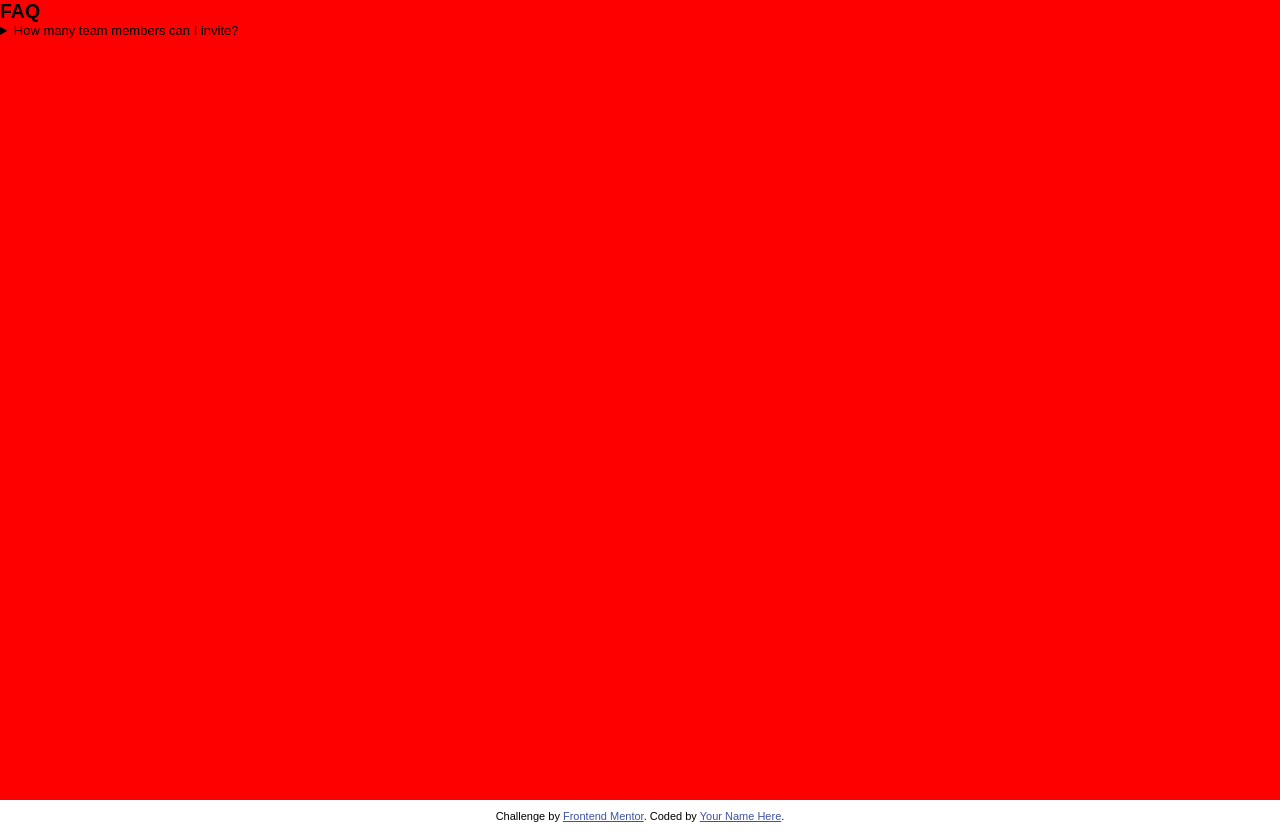
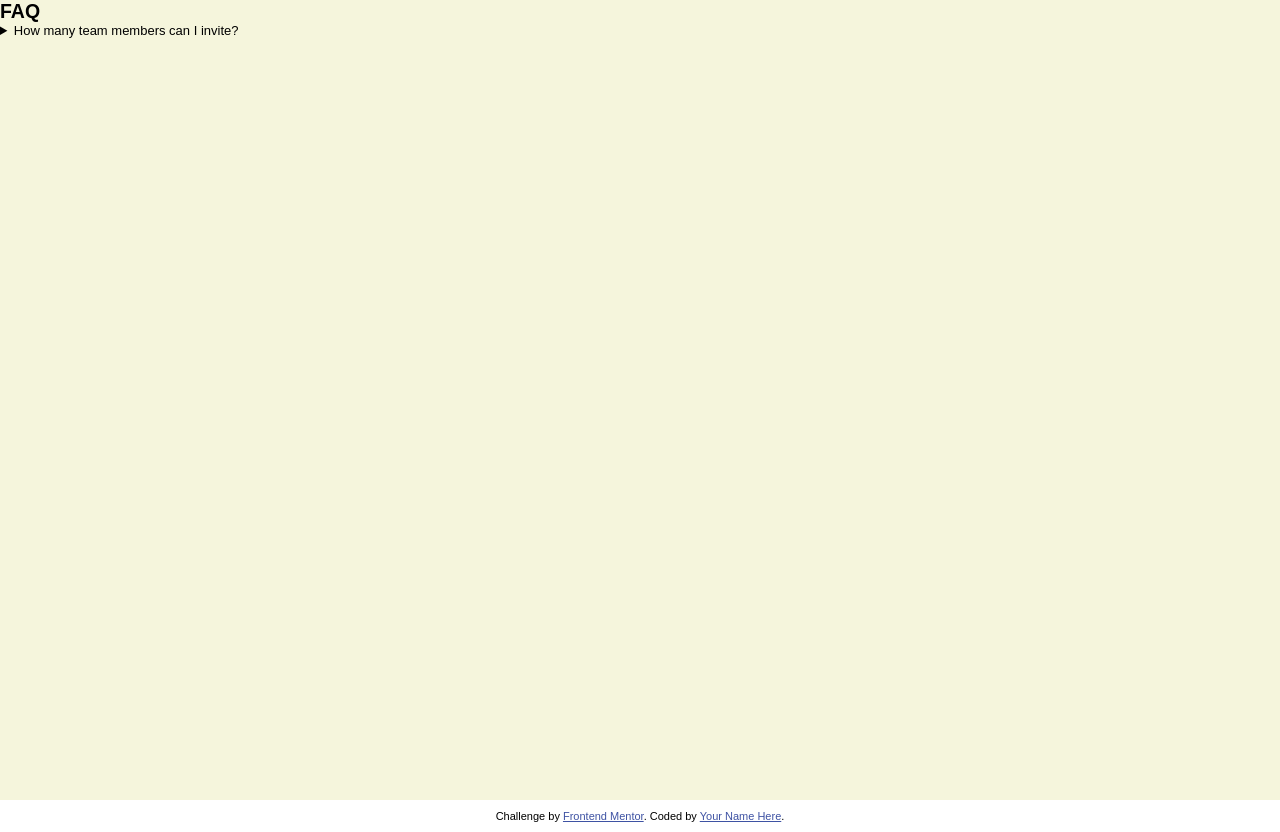
Before and after one commit to karolnowinski/faq-accordion-card, a website: page index.html in a window 1280 px wide. Drawn offline with nearby package versions, Linux system fonts and the light colour scheme; files that its build step writes are made by us from their sources.

Commit message:
Setting development environment

```diff
--- a/package.json
+++ b/package.json
@@ -8,7 +8,7 @@
     "watch:scss": "onchange -i -v \"./src/styles/*.scss\" -- npm run build:scss",
     "build:js": "eslint --fix ./src/js/*.js && babel src -d dist && uglifyjs dist/js/*.js --compress --mangle --output dist/js/*.js",
     "watch:js": "onchange -i -v \"./src/js/*.js\" -- npm run build:js",
-    "start": "browser-sync -s -f \"./index.html, dist/**/*\"",
+    "start": "browser-sync -s -f \"./index.html, ./dist/**/*\"",
     "watch:all": "concurrently \"npm start\" \"npm run watch:scss\""
   },
   "repository": {
--- a/src/styles/style.scss
+++ b/src/styles/style.scss
@@ -30,14 +30,5 @@ body {
 
 .faq-section {
   min-height: 100vh;
-  background-color: red;
+  background-color: beige;
 }
-
-//.card {
-// &__image {
-//   //
-// }
-
-// &__body {
-// }
-//}
```
